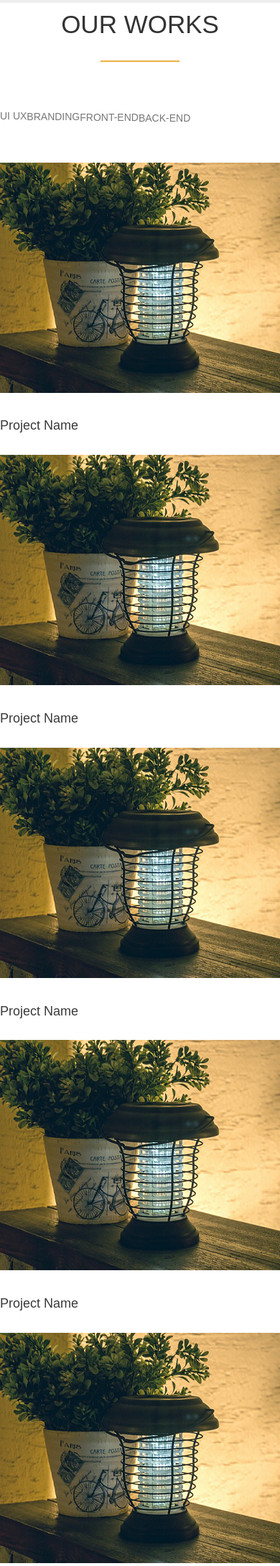
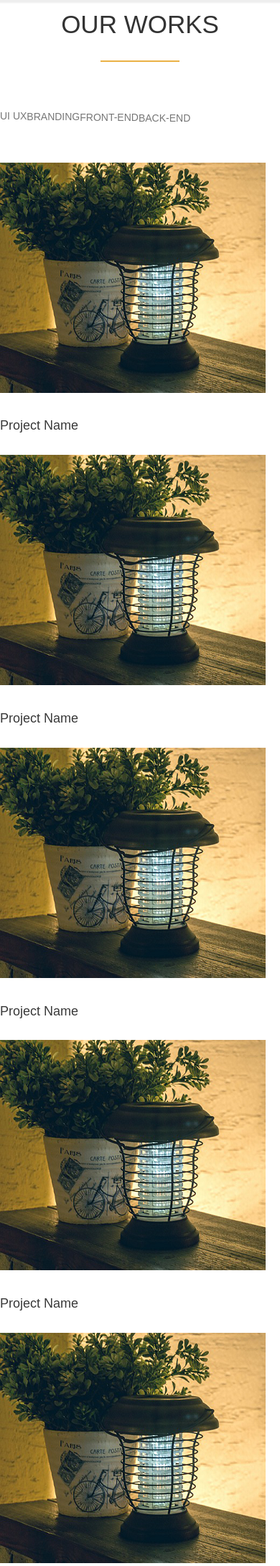
Before and after one commit to aktinijal/lasoft, a PHP site: page /works.html in a window 390 px wide; the page is wider, and only the part inside the window is pictured. Shown: the part 80-2256 px from the top of that part at 72% size. Run offline with PHP 8.4, Linux system fonts and the light colour scheme.

Commit message:
adaptive works.html

```diff
--- a/css/style.css
+++ b/css/style.css
@@ -51,12 +51,10 @@ header {
     color: #303030;
 }
 
-.menu a:hover {
+.menu a:hover{
     color: #eab146;
     border-bottom: 2px solid #eab146;
 }
-
-
 
 
 #touch-menu {
--- a/works.html
+++ b/works.html
@@ -77,72 +77,67 @@
                         </div>
 
                          <div class="row">
-                            <div class="col-md-4 col-sm-6 col-xs-12 portfolio-img">
+                            <div class="none-margin-l col-md-4 col-sm-6 col-xs-11 col-xs-offset-1 portfolio-img">
                                 <img src="img/portfolio.png" alt="">
                                 <h5>Project Name</h5>
                             </div>
-                            <div class="col-md-4 col-sm-6 col-xs-12 portfolio-img">
+                            <div class="none-margin-l col-md-4 col-sm-6 col-xs-11 col-xs-offset-1 portfolio-img">
                                 <img src="img/portfolio.png" alt="">
                                 <h5>Project Name</h5>
                             </div>
-                            <div class="col-md-4 col-sm-6 col-xs-12 portfolio-img">
+                            <div class="none-margin-l col-md-4 col-sm-6 col-xs-11 col-xs-offset-1 portfolio-img">
                                 <img src="img/portfolio.png" alt="">
                                 <h5>Project Name</h5>
                             </div>
-                        </div>
 
-                         <div class="row">
-                            <div class="col-md-4 col-sm-6 col-xs-12 portfolio-img">
+                            <div class="none-margin-l col-md-4 col-sm-6 col-xs-11 col-xs-offset-1 portfolio-img">
                                 <img src="img/portfolio.png" alt="">
                                 <h5>Project Name</h5>
                             </div>
-                            <div class="col-md-4 col-sm-6 col-xs-12 portfolio-img">
+                            <div class="none-margin-l col-md-4 col-sm-6 col-xs-11 col-xs-offset-1 portfolio-img">
                                 <img src="img/portfolio.png" alt="">
                                 <h5>Project Name</h5>
                             </div>
-                            <div class="col-md-4 col-sm-6 col-xs-12 portfolio-img">
+                            <div class="none-margin-l col-md-4 col-sm-6 col-xs-11 col-xs-offset-1 portfolio-img">
                                 <img src="img/portfolio.png" alt="">
                                 <h5>Project Name</h5>
                             </div>
-                        </div>
-                         <div class="row">
-                            <div class="col-md-4 col-sm-6 col-xs-12 portfolio-img">
+
+                            <div class="none-margin-l col-md-4 col-sm-6 col-xs-11 col-xs-offset-1 portfolio-img">
                                 <img src="img/portfolio.png" alt="">
                                 <h5>Project Name</h5>
                             </div>
-                            <div class="col-md-4 col-sm-6 col-xs-12 portfolio-img">
+                            <div class="none-margin-l col-md-4 col-sm-6 col-xs-11 col-xs-offset-1 portfolio-img">
                                 <img src="img/portfolio.png" alt="">
                                 <h5>Project Name</h5>
                             </div>
-                            <div class="col-md-4 col-sm-6 col-xs-12 portfolio-img">
+                            <div class="none-margin-l col-md-4 col-sm-6 col-xs-11 col-xs-offset-1 portfolio-img">
                                 <img src="img/portfolio.png" alt="">
                                 <h5>Project Name</h5>
                             </div>
-                        </div>
-                         <div class="row">
-                            <div class="col-md-4 col-sm-6 col-xs-12 portfolio-img">
+
+                            <div class="none-margin-l col-md-4 col-sm-6 col-xs-11 col-xs-offset-1 portfolio-img">
                                 <img src="img/portfolio.png" alt="">
                                 <h5>Project Name</h5>
                             </div>
-                            <div class="col-md-4 col-sm-6 col-xs-12 portfolio-img">
+                            <div class="none-margin-l col-md-4 col-sm-6 col-xs-11 col-xs-offset-1 portfolio-img">
                                 <img src="img/portfolio.png" alt="">
                                 <h5>Project Name</h5>
                             </div>
-                            <div class="col-md-4 col-sm-6 col-xs-12 portfolio-img">
+                            <div class="none-margin-l col-md-4 col-sm-6 col-xs-11 col-xs-offset-1 portfolio-img">
                                 <img src="img/portfolio.png" alt="">
                                 <h5>Project Name</h5>
                             </div>
-                        </div>
-                         <div class="row">
-                            <div class="col-md-4 col-sm-6 col-xs-12 portfolio-img">
+
+                            <div class="none-margin-l col-md-4 col-sm-6 col-xs-11 col-xs-offset-1 portfolio-img">
                                 <img src="img/portfolio.png" alt="">
                                 <h5>Project Name</h5>
                             </div>
-                            <div class="col-md-4 col-sm-6 col-xs-12 portfolio-img">
+                            <div class="none-margin-l col-md-4 col-sm-6 col-xs-11 col-xs-offset-1 portfolio-img">
                                 <img src="img/portfolio.png" alt="">
                                 <h5>Project Name</h5>
                             </div>
-                            <div class="col-md-4 col-sm-6 col-xs-12 portfolio-img">
+                            <div class="none-margin-l col-md-4 col-sm-6 col-xs-11 col-xs-offset-1 portfolio-img">
                                 <img src="img/portfolio.png" alt="">
                                 <h5>Project Name</h5>
                             </div>
```
Also changed, not shown: home.html (+6 -8 lines).
